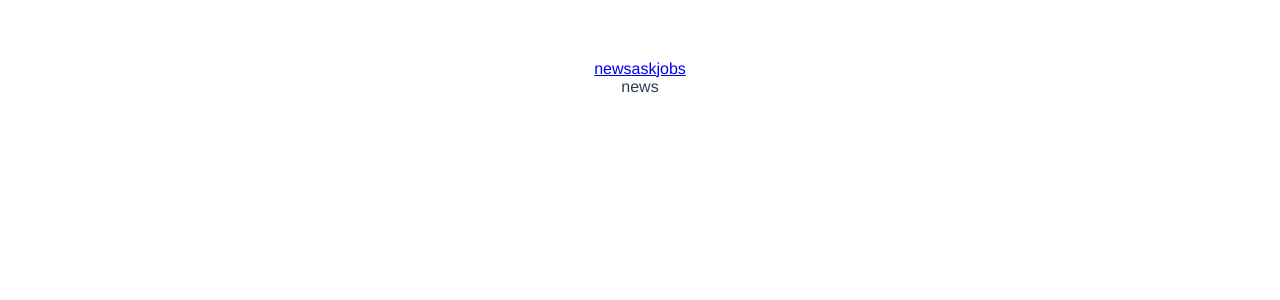
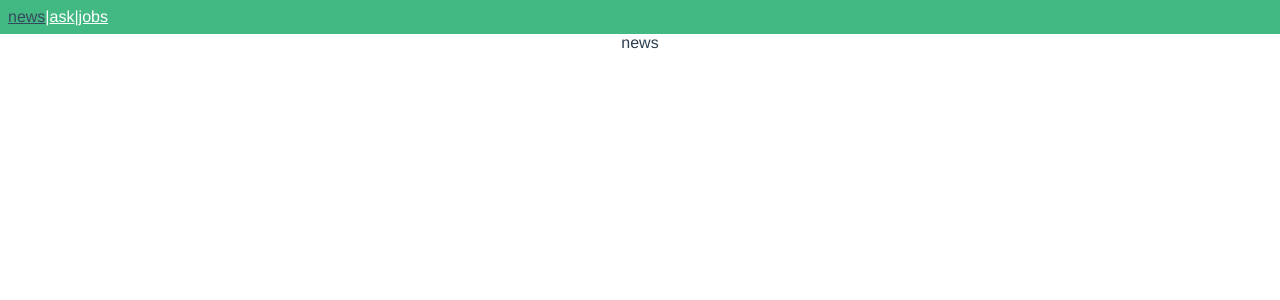
Before and after one commit to haeje/news-by-hackernewsAPI, a Vue app: page /#/news in a window 1280 px wide. Shown: the top 300 px of the page. Built offline with nearby package versions, Linux system fonts and the light colour scheme.

Commit message:
toolbar css

```diff
--- a/src/App.vue
+++ b/src/App.vue
@@ -16,12 +16,15 @@ export default {
 </script>
 
 <style>
+html, body{
+  padding: 0;
+  margin : 0;
+}
 #app {
   font-family: 'Avenir', Helvetica, Arial, sans-serif;
   -webkit-font-smoothing: antialiased;
   -moz-osx-font-smoothing: grayscale;
   text-align: center;
   color: #2c3e50;
-  margin-top: 60px;
 }
 </style>
--- a/src/components/Toolbar.vue
+++ b/src/components/Toolbar.vue
@@ -1,17 +1,29 @@
 !<template>
-  <div>
-      <router-link to="/news">news</router-link>
-      <router-link to="/ask">ask</router-link>
+  <div class="header">
+      <router-link to="/news">news</router-link> |
+      <router-link to="/ask">ask</router-link> |
       <router-link to="/jobs">jobs</router-link>
   </div>
 </template>
-
+~
 <script>
 export default {
 
 }
 </script>
 
-<style>
+<style scoped>
+.header{
+  color : white;
+  background-color: #42b883;
+  display: flex;
+  padding : 8px;
+}
+.header .router-link-exact-active  {
+  color : #35495e;
+}
 
+.header a{
+  color : white;
+}
 </style>
```
